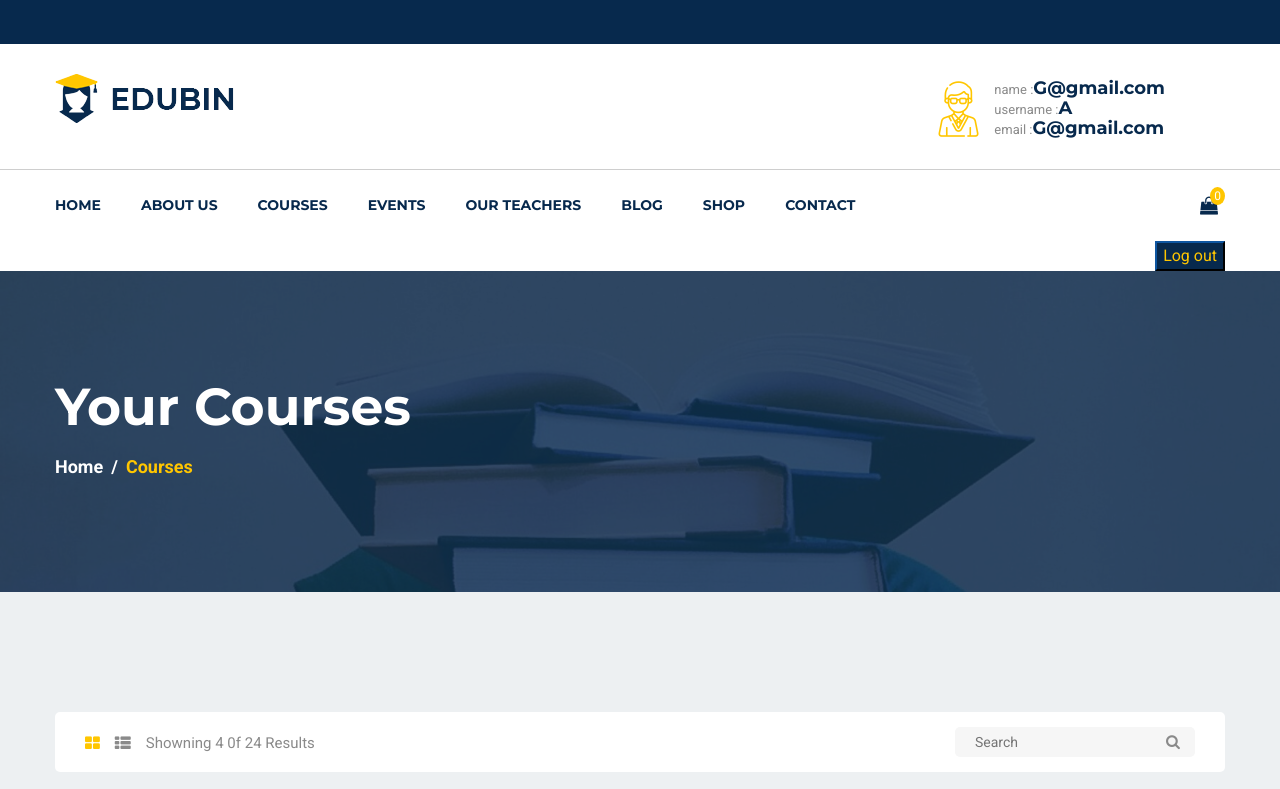
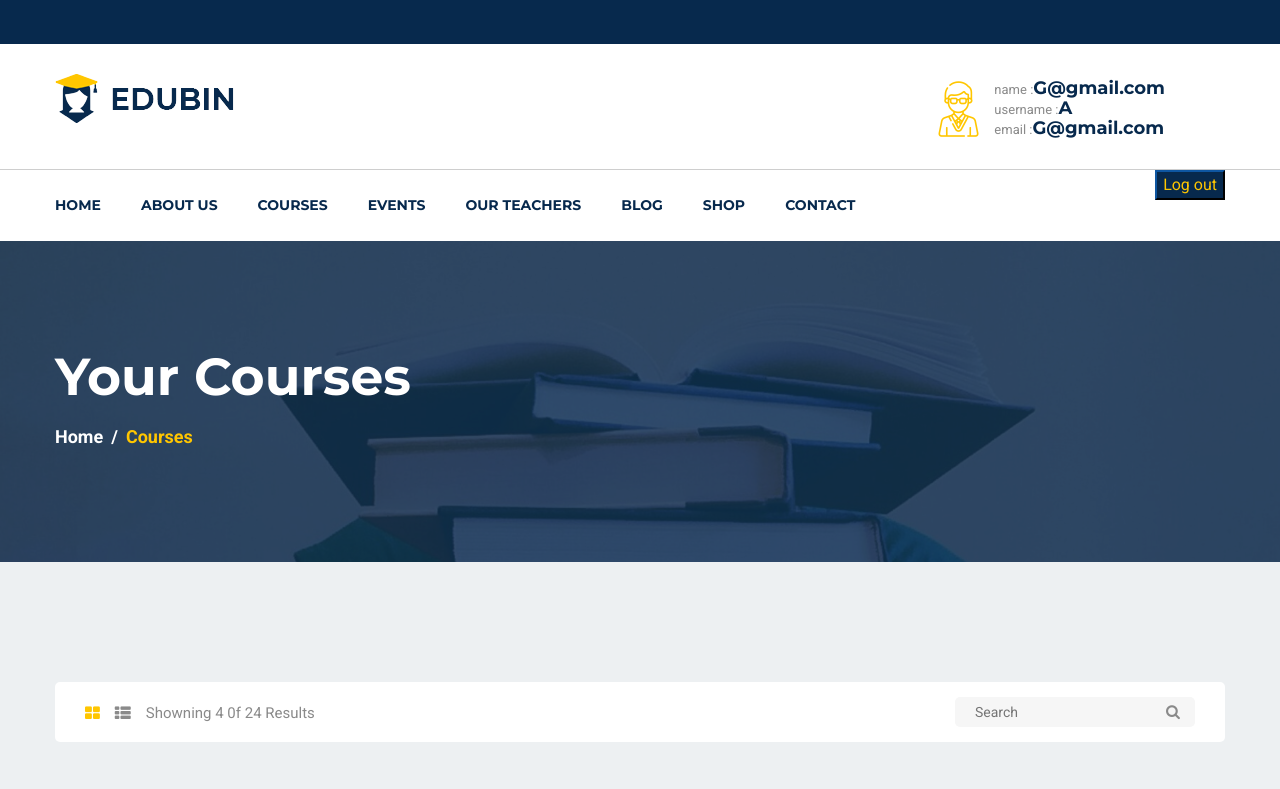
Before and after one commit to axror99/deployFile, a plain HTML site: page myCourses.html in a window 1280 px wide. Shown: the top 789 px of the page. Drawn offline with Linux system fonts and the light colour scheme; some packages are replaced by stand-ins of ours; no server answers; sample sign-in values are in the browser's storage.

Commit message:
admin profile 2

```diff
--- a/myCourses.html
+++ b/myCourses.html
@@ -172,7 +172,7 @@
                     <div class="right-icon text-right">
                         <ul>
                             <div id="checkIfAdmin">
-                                <li><a href="#"><i class="fa fa-shopping-bag"></i><span>0</span></a></li>
+<!--                                <li><a href="#"><i class="fa fa-shopping-bag"></i><span>0</span></a></li>-->
                             </div>
                             <button type="submit" style="color: #ffc600;
                             border-color: #07294d;
```
